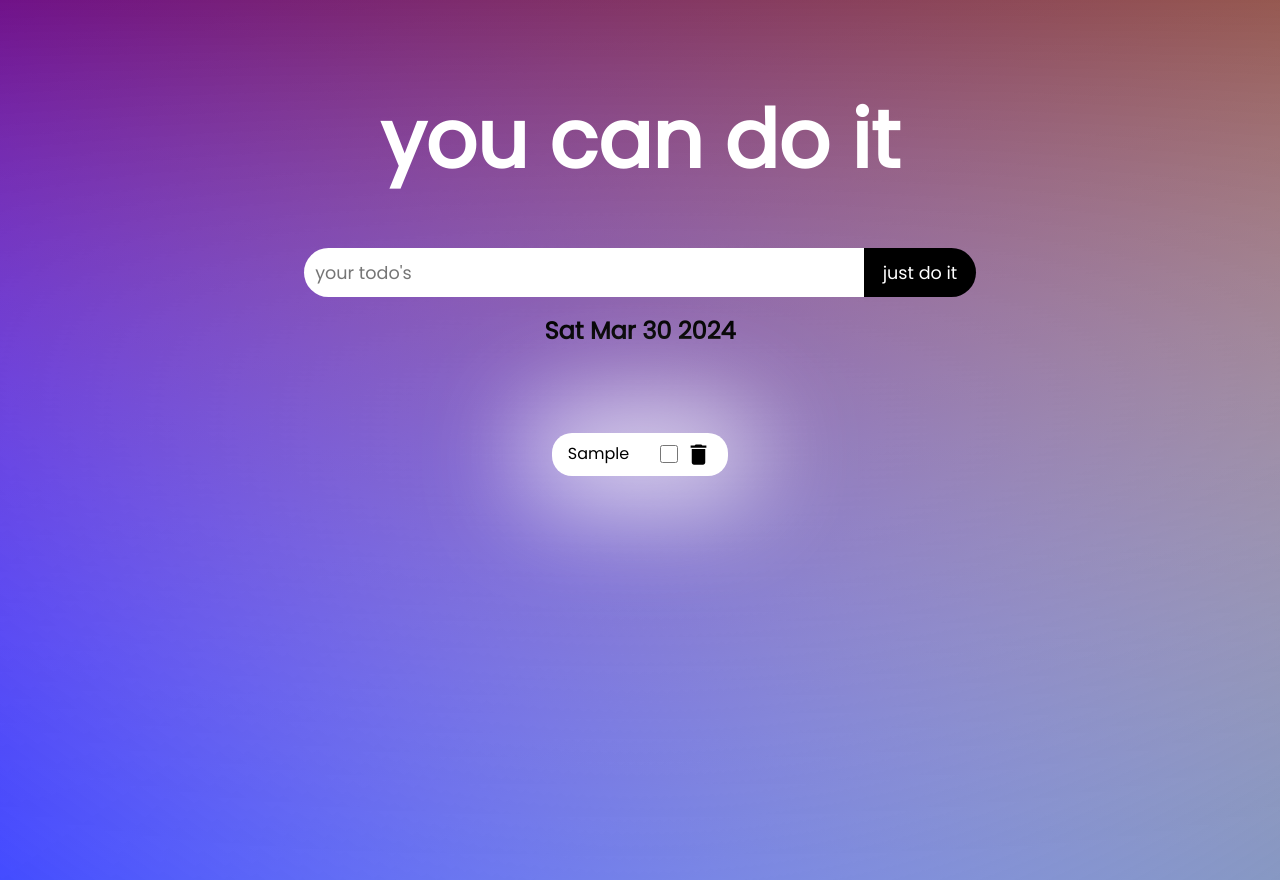
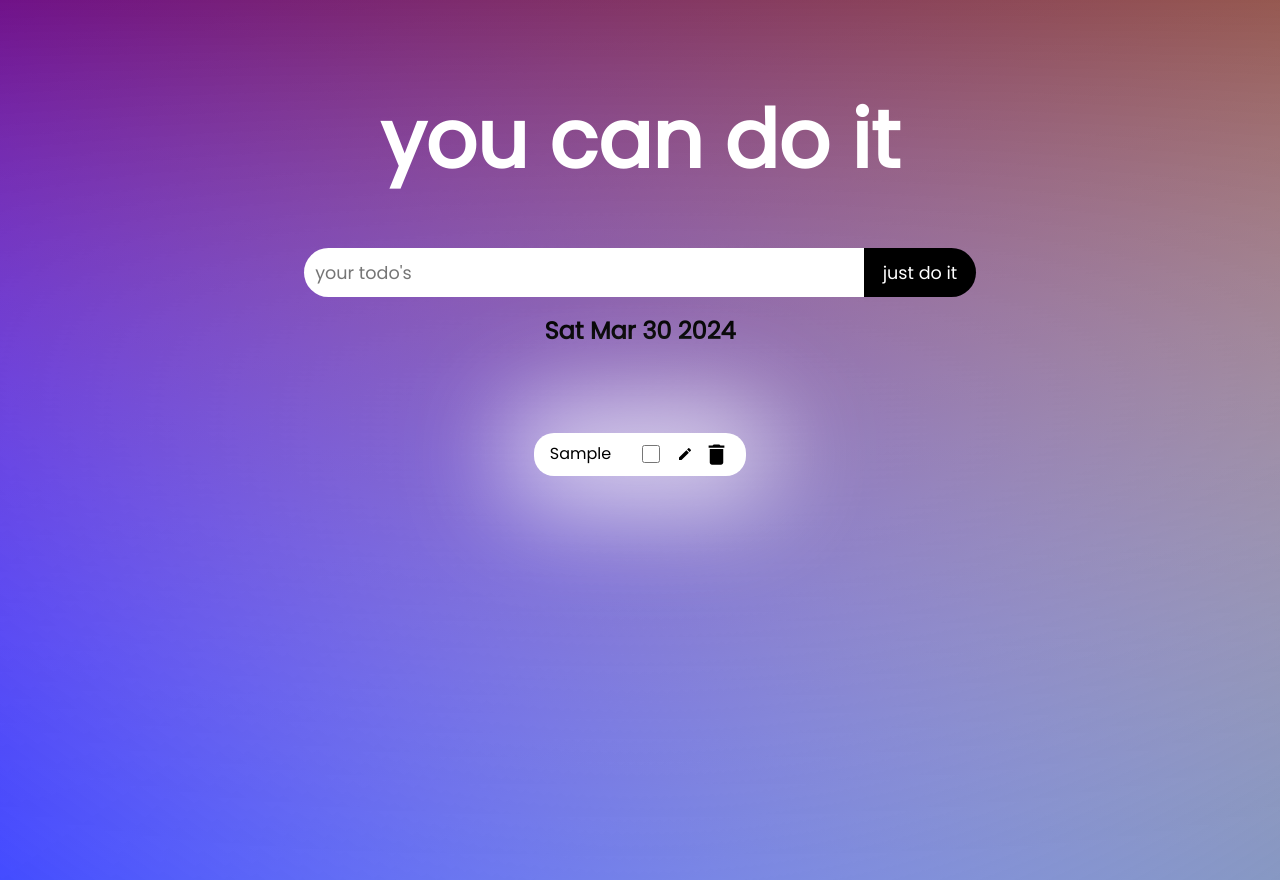
Before and after one commit to ujalasingh904/To-do-Web-app, a React (Vite) app: page / in a window 1280 px wide. Both pictures are taken after typing "Sample" into the empty fields and a click on the button "just do it". Built offline with nearby package versions, Linux system fonts and the light colour scheme.

Commit message:
"Updated Taskinput and Tasklist components: added edit functionality, refactored state and event handlers, and modified CSS styling."

```diff
--- a/src/App.css
+++ b/src/App.css
@@ -106,4 +106,5 @@ form input {
     display: flex;
     justify-content: center;
     align-items: center;
+    gap: 10px;
 }
--- a/src/components/Taskinput.jsx
+++ b/src/components/Taskinput.jsx
@@ -3,26 +3,30 @@ import Tasklist from "./Tasklist";
 
 function Taskinput() {
 
-    const [inputvalue, setInputvalue] = useState('');
+    const [text, setText] = useState('');
     const [todos, setTodos] = useState([]);
+    const [edit, setEdit] = useState(false);
+    const [editIndex, setEditIndex] = useState(null);
 
-    const handleinputvalue = (e) => {
-        setInputvalue(e.target.value);
 
-    };
-
-    const makelist = (event) => {
-        event.preventDefault();
-        if (inputvalue.trim() !== '') {
-            setTodos([...todos, inputvalue]);
-            setInputvalue('');
+    const makelist = (e) => {
+        e.preventDefault();
+        if (text.trim() !== '') {
+            setTodos([...todos, text]);
+            setText('');
         }
         else {
             alert("Enter your todo's");
         }
     }
 
-
+    const updateTodo = () => {
+        // setTodos(todos.map((todo, index) => index === editIndex ? text : todo))
+        todos[editIndex]=text;
+        setEditIndex(null)
+        setText('')
+        setEdit(false)
+    }
 
 
     return (
@@ -34,15 +38,18 @@ function Taskinput() {
                 </div>
 
                 <div className="first two">
-                    <form onSubmit={makelist}>
-                        <input type="text" value={inputvalue} onChange={handleinputvalue}
+                    <form onSubmit={(e) => e.preventDefault()}>
+                        <input type="text"
+                            value={text}
+                            onChange={(e) => setText(e.target.value)}
                             placeholder="your todo's" />
-                        <button id="btn" onClick={makelist}>just do it</button>
+                        <button id="btn" onClick={edit ? updateTodo : makelist}>{edit ? "update" : "just do it"}</button>
+
                     </form>
                     <h2><span>{new Date().toDateString()}</span></h2>
                 </div>
 
-                <Tasklist todos={todos} setTodos={setTodos}/>
+                <Tasklist todos={todos} setTodos={setTodos} setEdit={setEdit} setText={setText} setEditIndex={setEditIndex} />
             </div>
         </>
     )
--- a/src/components/Tasklist.jsx
+++ b/src/components/Tasklist.jsx
@@ -1,9 +1,10 @@
 import React from 'react'
 import { MdDelete } from "react-icons/md";
+import { MdEdit } from "react-icons/md";
 
 
 
-const Tasklist = ({ todos, setTodos }) => {
+const Tasklist = ({ todos, setTodos ,setEdit , setText ,setEditIndex }) => {
 
     const deletethis = (index, event) => {
         console.log(index);
@@ -12,15 +13,22 @@ const Tasklist = ({ todos, setTodos }) => {
         setTodos(newtodos);
     }
 
+    const updateThings = (text,index)=>{
+        setEdit(true)
+        setText(text)
+        setEditIndex(index)
+    }
+
     return (
         <>
-            <div className="first three  ">
+            <div className="first three    ">
                 <ul>
                     {todos.map((todo, index) => (
                         <li id={`list-${index}`} key={index} className="list">
                             {todo}
                             <div className='list-items'>
                                 <input type="checkbox" className="check" />
+                                <MdEdit className='icon' onClick={()=>updateThings(todo,index)}/>
                                 <MdDelete fontSize={27} className="icon" id="del" onClick={(event) => deletethis(index, event)} />
                             </div>
                         </li>
```
